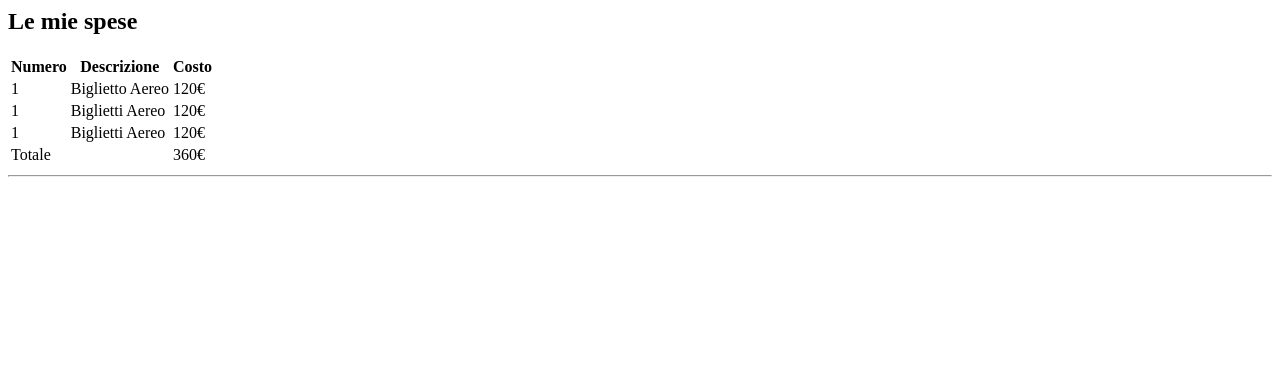
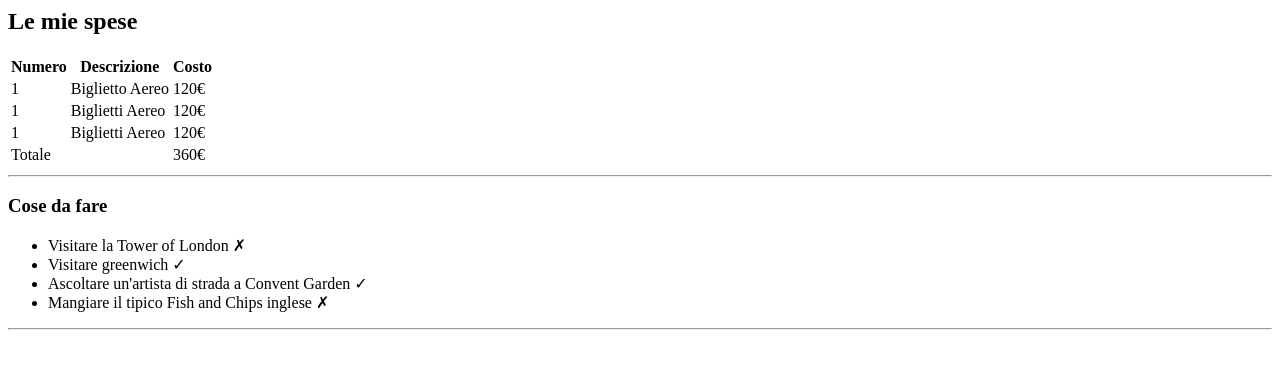
Before and after one commit to igorliotta/html-london-trip, a plain HTML site: page index.html in a window 1280 px wide. Shown: the part 107-476 px from the top of the page. Drawn offline with Linux system fonts and the light colour scheme.

Commit message:
ADD - ul

```diff
--- a/index.html
+++ b/index.html
@@ -50,5 +50,16 @@
     </table>
     <hr>
    </section>
+   <!-- Terza sezione con lista puntata non ordinata -->
+   <section>
+    <h3>Cose da fare</h3>
+    <ul>
+        <li>Visitare la Tower of London &cross;</li>
+        <li>Visitare greenwich &checkmark;</li>
+        <li>Ascoltare un'artista di strada a Convent Garden &checkmark;</li>
+        <li>Mangiare il tipico Fish and Chips inglese &cross;</li>
+    </ul>
+    <hr>
+   </section>
 </body>
 </html>
```
